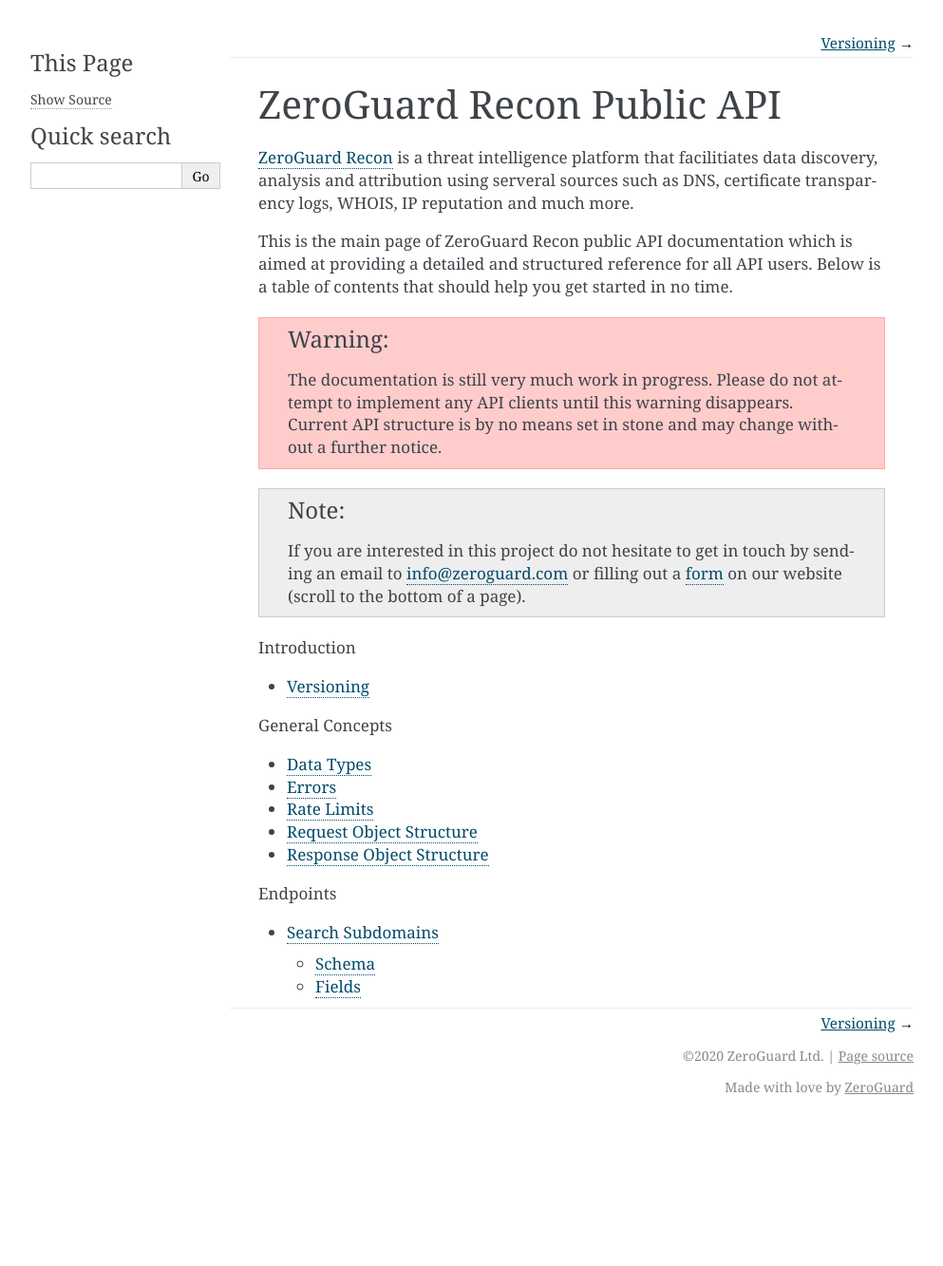
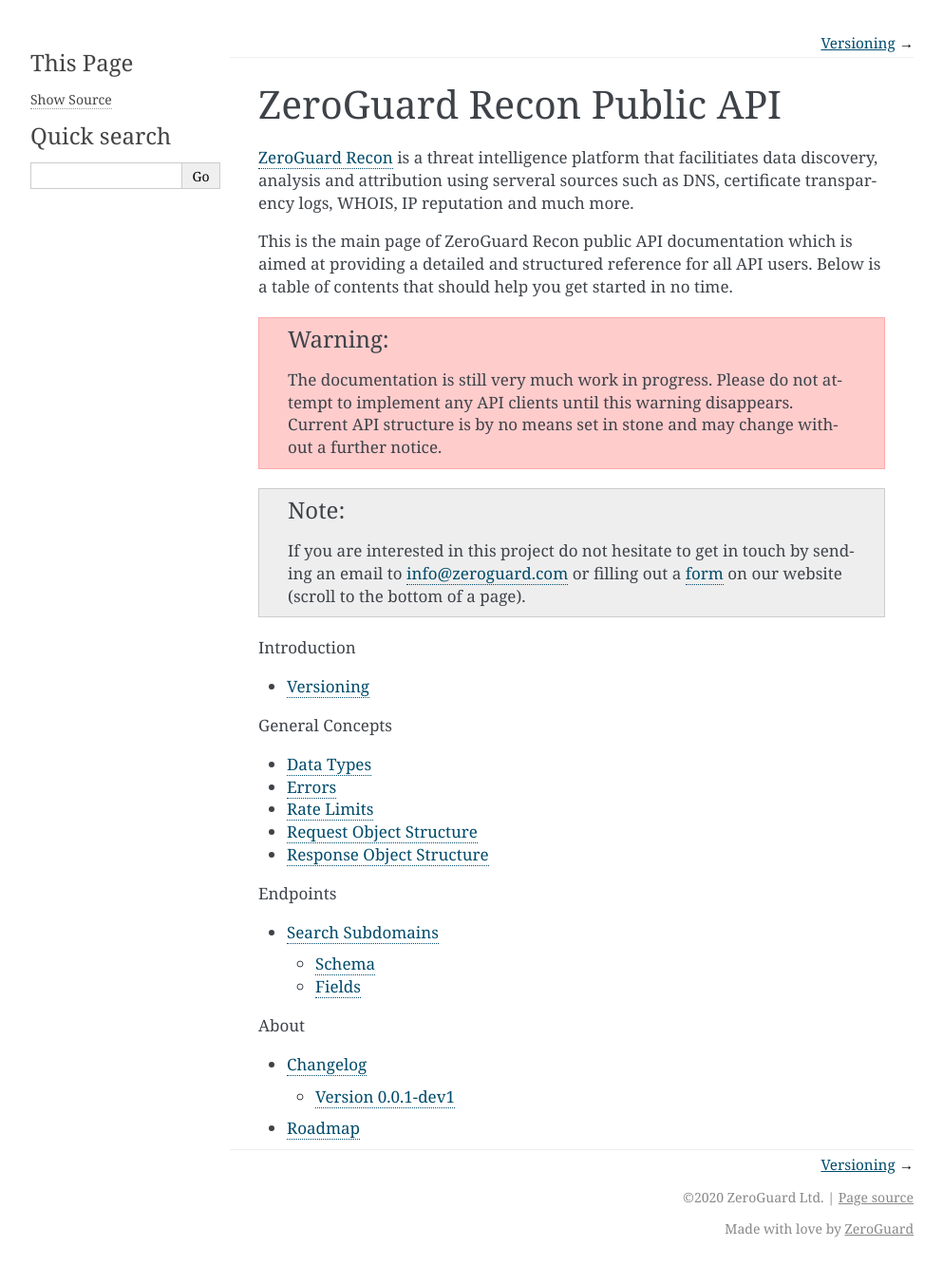
Before and after one commit to zeroguard/zeroguard-api-docs, a Sphinx documentation site: the page built from docs/index.rst, in a window 1280 px wide. Shown: the whole page at 95% size, without its empty margins (148-1141 px from the left). Built offline with Sphinx 7.4.7, drawn with Linux system fonts in a browser that asks for light colours; before the commit the page ends 1184 px from its top, so only the background shows below that.

Commit message:
more fixes for dev server; integrated a changelog

```diff
--- a/CHANGELOG.md
+++ b/CHANGELOG.md
@@ -0,0 +1,5 @@
+Version 0.0.1-dev1
+------------------
+Unreleased
+
+- Work in progress version of documentation for APIv1.
--- a/devserver.py
+++ b/devserver.py
@@ -13,7 +13,7 @@
 from livereload import Server, shell
 
 MAKEFILE_PATH = './Makefile'
-WATCHED_PATTERNS = ['conf.py', '**/*.rst']
+WATCHED_PATTERNS = ['conf.py', '*.rst', '**/*.rst', '../CHANGELOG.md']
 
 DOCKER_PORT_RE = re.compile(r'.+-p\s\d+:(\d+).*')
 SPHINX_SOURCE_DIR_RE = re.compile(r'^SPHINX_SOURCE_DIR\s:?=\s(.+)')
--- /dev/null
+++ b/docs/changelog.rst
@@ -0,0 +1,9 @@
+=========
+Changelog
+=========
+.. note::
+    Please note that this changelog includes both changes to the public API and
+    changes to a documentation. Not every version of documentation indicates
+    changes in the public API.
+
+.. include:: ../CHANGELOG.md
--- a/docs/index.rst
+++ b/docs/index.rst
@@ -41,3 +41,9 @@
     :glob:
 
     endpoints/*
+
+.. toctree::
+    :caption: About
+
+    changelog
+    roadmap
--- /dev/null
+++ b/docs/roadmap.rst
@@ -0,0 +1,4 @@
+=======
+Roadmap
+=======
+To be published.
```
